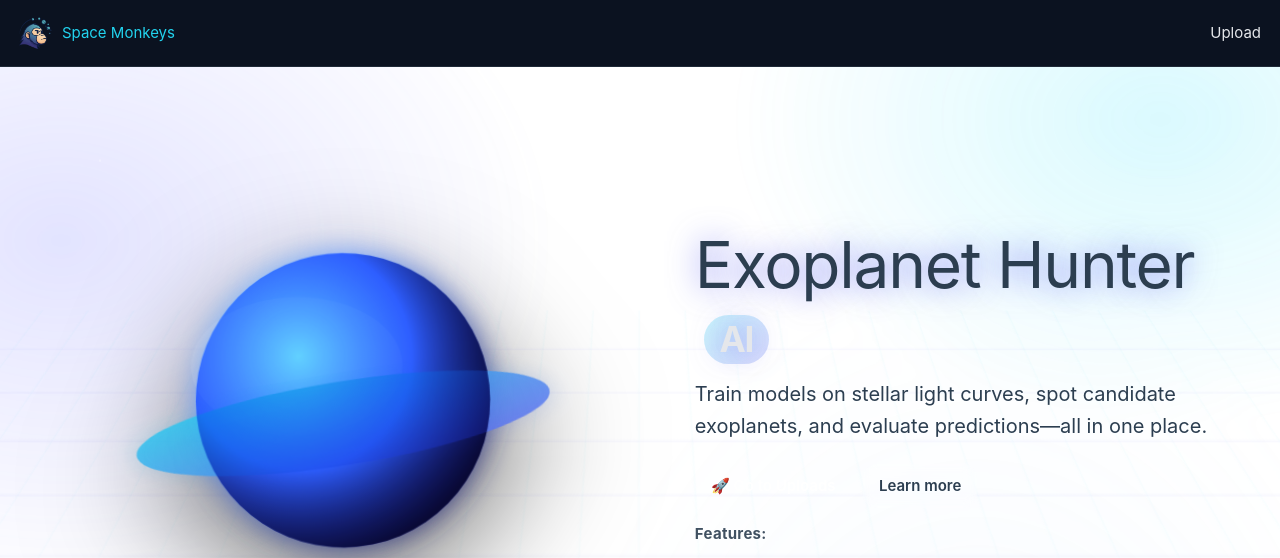
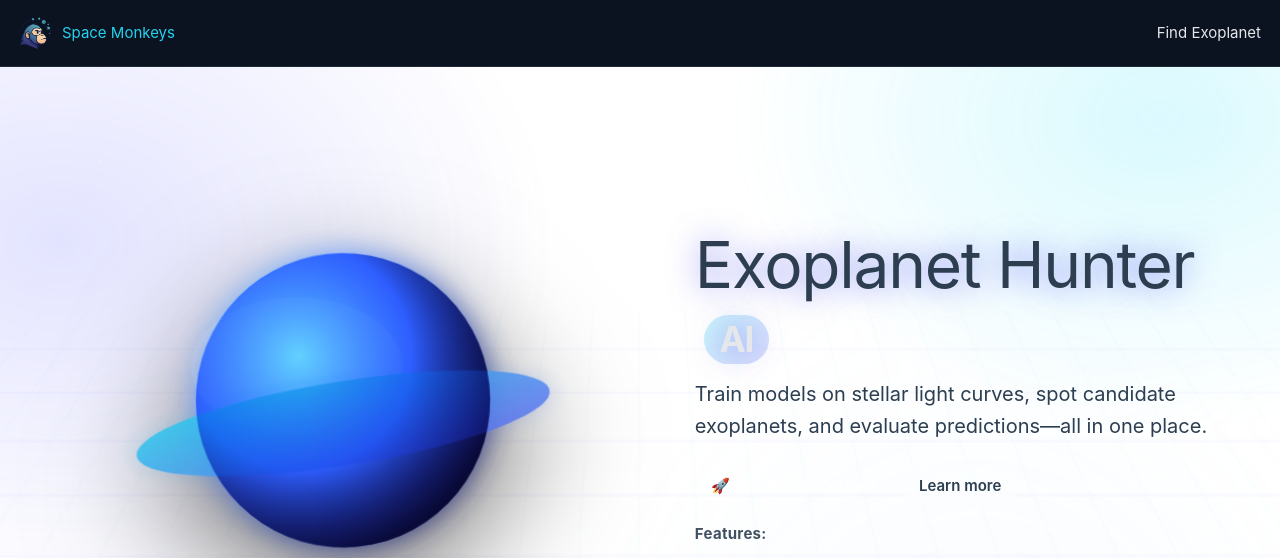
Before and after one commit to nisbeterik/spacemonkeynasa, a Vue app in the folder frontend/: page / in a window 1280 px wide. Shown: the top 558 px of the page. Built offline with nearby package versions, Linux system fonts and the light colour scheme; no server answers.

Commit message:
change name for uupload to predict

```diff
--- a/frontend/src/App.vue
+++ b/frontend/src/App.vue
@@ -8,7 +8,7 @@
       </router-link>
 
       <div class="links">
-        <router-link to="/upload">Upload</router-link>
+        <router-link to="/upload">Find Exoplanet</router-link>
       </div>
     </nav>
 
--- a/frontend/src/pages/HomePage.vue
+++ b/frontend/src/pages/HomePage.vue
@@ -58,7 +58,7 @@
           </p>
           <div class="cta">
             <router-link class="btn primary" to="/upload" aria-label="Go to Uploads to train the model">
-              🚀 Go to Uploads
+              🚀 Lets Find Exoplanet
             </router-link>
             <a class="btn ghost" href="#how-it-works">
               Learn more
```
Also changed, not shown: 1 other file (tests, documents, lock files or other folders).
